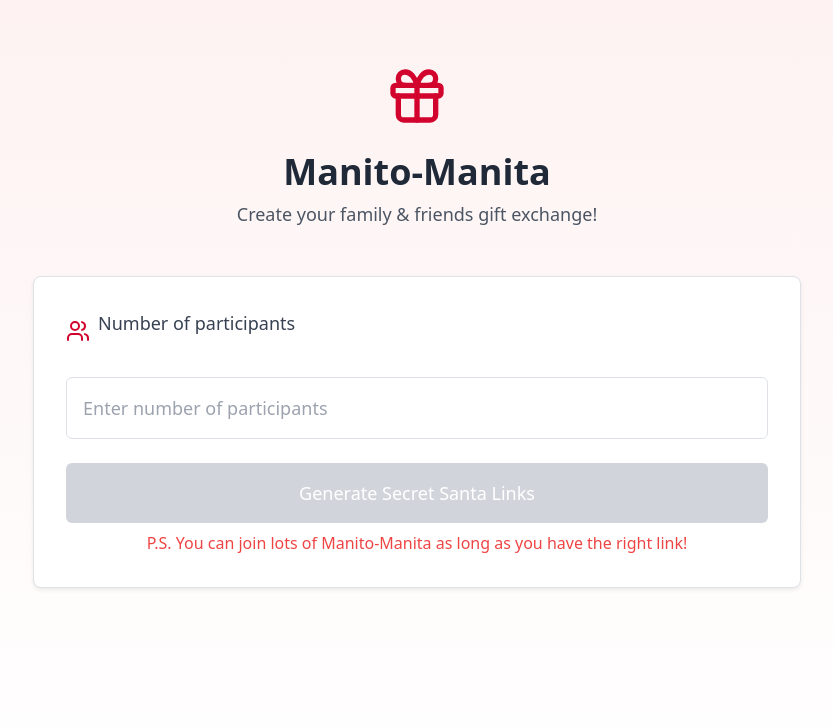
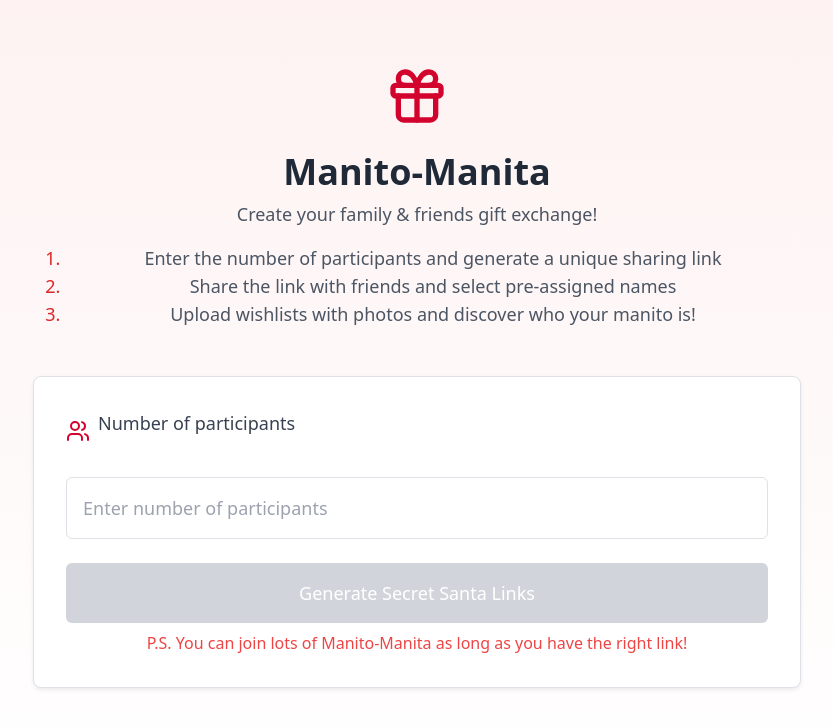
Before and after one commit to SeanVenz/manito-manita, a React (Create React App) app: page / in a window 1280 px wide. Shown: the top 728 px of the page, without its empty margins (223-1056 px from the left). Built offline with nearby package versions, Linux system fonts and the light colour scheme; no server answers.

Commit message:
instructions

```diff
--- a/src/pages/CreateLink.js
+++ b/src/pages/CreateLink.js
@@ -17,6 +17,11 @@ function CreateGift() {
           <Gift className="w-12 h-12 sm:w-16 sm:h-16 text-[#D2042D] mx-auto mb-4 sm:mb-6" />
           <h1 className="text-3xl sm:text-4xl font-bold mb-2 sm:mb-3 text-gray-800">Manito-Manita</h1>
           <p className="text-base sm:text-lg text-gray-600">Create your family & friends gift exchange!</p>
+          <ol className='list-decimal text-red-600'>
+            <li className="text-base sm:text-lg text-gray-600 marker:text-red-600">Enter the number of participants and generate a unique sharing link</li>
+            <li className="text-base sm:text-lg text-gray-600 marker:text-red-600">Share the link with friends and select pre-assigned names</li>
+            <li className="text-base sm:text-lg text-gray-600 marker:text-red-600">Upload wishlists with photos and discover who your manito is!</li>
+          </ol>
         </div>
 
         <div className="bg-white p-6 sm:p-8 rounded-lg shadow-sm border border-gray-100">
```
